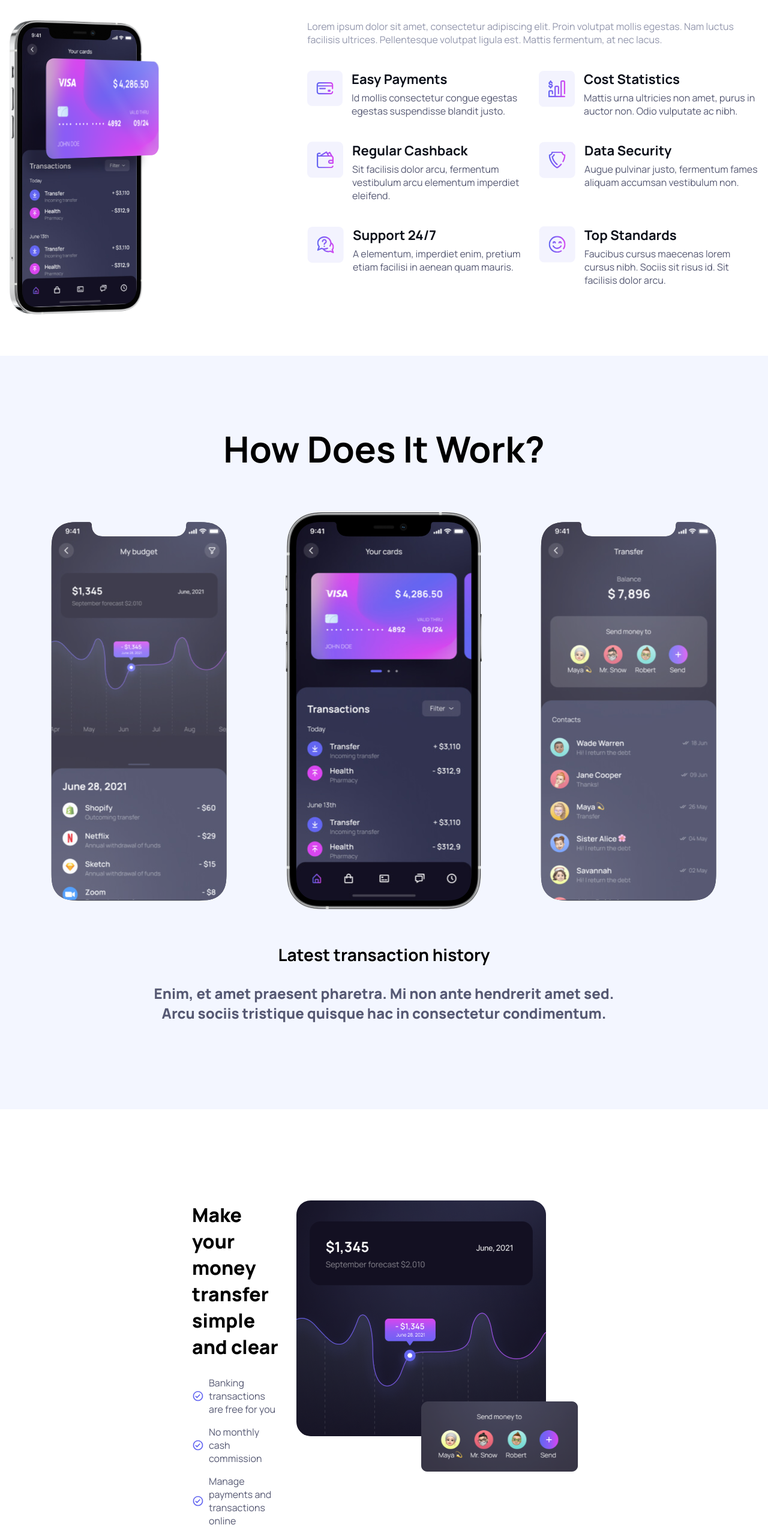
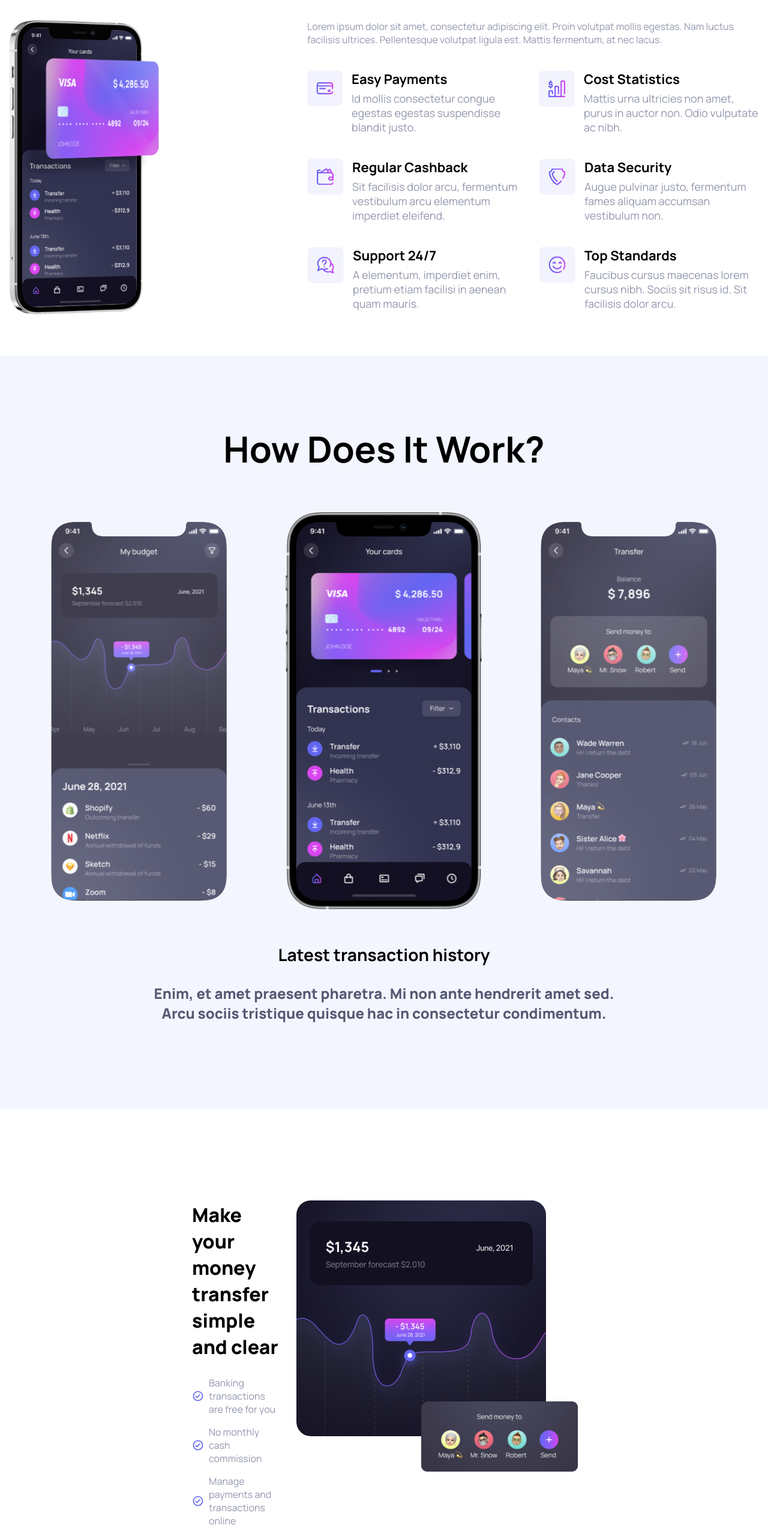
Before and after one commit to Govendhaidar/reactapp, a React (Vite) app: page / in a window 1280 px wide. Shown: the part 899-3446 px from the top of the page at 60% size. Built offline with nearby package versions, Linux system fonts and the light colour scheme; no server answers; some icons are missing.

Commit message:
ändrat textfärger i mörkt tema

```diff
--- a/src/App.css
+++ b/src/App.css
@@ -689,12 +689,13 @@ display: block;
                     margin: 0;
                     font-size: 22px;
                     font-weight: bold;
+                    color: var(--color-text);
                 }
 
                 .text p {
-                    color: var(--color-gray700);
+                    color: var(--color-gray600);
                     margin: 5px 0 0 0;
-                    font-size: 16px;
+                    font-size: 18px;
                 }
 
 
@@ -709,7 +710,6 @@ display: block;
     #how-it-works {
         background-color: var(--color-gray100);
         text-align: center;
-        /* background-color: var(--color-bg); */
         color: var(--color-text);
         padding: 3rem 0;
 
@@ -787,7 +787,7 @@ display: block;
     .p-1 {
         display: flex;
         margin-left: 20rem;
-        color: var(--color-gray700);
+        color: var(--color-gray600);
         font-size: 16px;
         font-weight: 400;
         gap: .5rem;
@@ -798,7 +798,7 @@ display: block;
     .p-2 {
         display: flex;
         margin-left: 20rem;
-        color: var(--color-gray700);
+        color: var(--color-gray600);
         font-size: 16px;
         font-weight: 400;
         gap: .5rem;
@@ -809,7 +809,7 @@ display: block;
     .p-3 {
         display: flex;
         margin-left: 20rem;
-        color: var(--color-gray700);
+        color: var(--color-gray600);
         font-size: 16px;
         font-weight: 400;
         gap: .5rem;
@@ -869,7 +869,7 @@ display: block;
 
             p {
                 padding-top: 1rem;
-                color: var(--color-gray700);
+                color: var(--color-gray600);
                 font-size: 16px;
                 font-weight: 400;
             }
```
